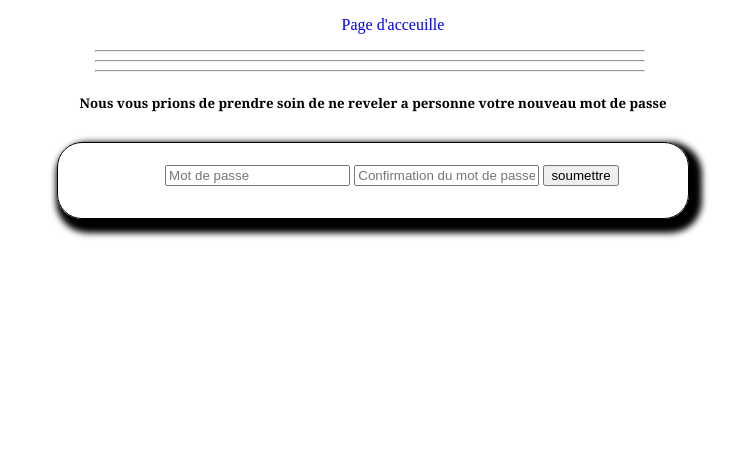
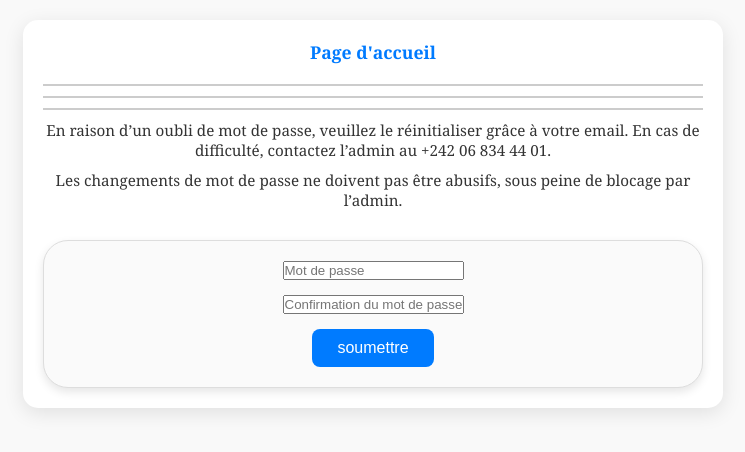
Before and after one commit to Bellingham-242/SchoolSite, a Django app: page /modifier/1/ in a window 1280 px wide. Shown: the top 452 px of the page, without its empty margins (267-1012 px from the left). Run offline with Django 5.2, Linux system fonts and the light colour scheme.

Commit message:
Initial commit

```diff
--- a/core/templates/modifier.html
+++ b/core/templates/modifier.html
@@ -1,30 +1,132 @@
 <!DOCTYPE html>
-<html lang="en">
+<html lang="fr">
 <head>
     <meta charset="UTF-8">
     <meta name="viewport" content="width=device-width, initial-scale=1.0">
-    <title>Page de connexion</title>
+    <title>Soumission de l'email</title>
+    <style>
+        * {
+            box-sizing: border-box;
+            margin: 0;
+            padding: 0;
+        }
+
+        body {
+            font-family: Cambria, Cochin, Georgia, Times, 'Times New Roman', serif;
+            background: #f9f9f9;
+            color: #333;
+            padding: 20px;
+        }
+
+        .container {
+            max-width: 700px;
+            margin: 0 auto;
+            padding: 20px;
+            background: #fff;
+            border-radius: 15px;
+            box-shadow: 0 5px 20px rgba(0, 0, 0, 0.1);
+        }
+
+        .top-link {
+            text-align: center;
+            margin-bottom: 20px;
+        }
+
+        .top-link a {
+            text-decoration: none;
+            color: #007BFF;
+            font-weight: bold;
+            font-size: 1.1rem;
+        }
+
+        .divider {
+            margin: 10px 0;
+            border: none;
+            height: 2px;
+            background: #ccc;
+        }
+
+        .info {
+            text-align: center;
+            font-size: 0.95rem;
+            margin: 10px 0;
+        }
+
+        form {
+            margin-top: 30px;
+            padding: 20px;
+            border: 1px solid #ddd;
+            border-radius: 25px;
+            box-shadow: 0 4px 10px rgba(0, 0, 0, 0.1);
+            background: #fafafa;
+            display: flex;
+            flex-direction: column;
+            gap: 15px;
+            align-items: center;
+        }
+
+        input[type="email"] {
+            width: 80%;
+            padding: 10px;
+            border: 1px solid #aaa;
+            border-radius: 8px;
+            font-size: 1rem;
+            text-align: center;
+        }
+
+        button[type="submit"] {
+            padding: 10px 25px;
+            background-color: #007BFF;
+            border: none;
+            color: white;
+            font-size: 1rem;
+            border-radius: 8px;
+            cursor: pointer;
+            transition: background 0.3s ease;
+        }
+
+        button[type="submit"]:hover {
+            background-color: #0056b3;
+        }
+
+        @media (max-width: 600px) {
+            .container {
+                padding: 15px;
+            }
+
+            input[type="email"] {
+                width: 100%;
+            }
+
+            .info {
+                font-size: 0.9rem;
+            }
+
+            button[type="submit"] {
+                width: 100%;
+            }
+        }
+    </style>
 </head>
 <body>
     <div class="container">
-        <div class="" style="text-align: center;">
-            <ul> <a href="{% url 'connexion' %}" style="text-decoration: none;">Page d'acceuille</a></li>
+        <div class="top-link">
+            <a href="{% url 'connexion' %}">Page d'accueil</a>
         </div>
-        <div class="container" style="width: 550px;margin-left:28%;">
-            <hr>
-            <hr>
-            <hr>
-        </div>
-        <h5 style="text-align: center;font-family:Cambria, Cochin, Georgia, Times, 'Times New Roman', serif;">Nous vous prions de prendre soin de ne reveler a personne votre nouveau mot de passe</h5>
-        <form method="post" style="margin-left: 25%; border:1px solid black; height:75px ;margin-right:25%; font-family:Cambria, Cochin, Georgia, Times, 'Times New Roman', serif; margin-top:30px;border-radius:25px;box-shadow:6px 7px 6px 7px;">
+
+        <hr class="divider">
+        <hr class="divider">
+        <hr class="divider">
+
+        <p class="info">En raison d’un oubli de mot de passe, veuillez le réinitialiser grâce à votre email. En cas de difficulté, contactez l’admin au +242 06 834 44 01.</p>
+        <p class="info">Les changements de mot de passe ne doivent pas être abusifs, sous peine de blocage par l’admin.</p>
+
+        <form method="post">
             {% csrf_token %}
-            <div class="" style="margin-top: 20px;">
-                <input type="text" name="password" placeholder="Mot de passe" style="margin-left: 17%;">
+                <input type="text" name="password" placeholder="Mot de passe">
                 <input type="text" name="confirm_password" placeholder="Confirmation du mot de passe">
                 <button type="submit">soumettre</button>
-            </div>
         </form>
-
     </div>
 </body>
 </html>
```
Also changed, not shown: core/templates/liste_niveaux.html (+3 -99 lines), db.sqlite3.
